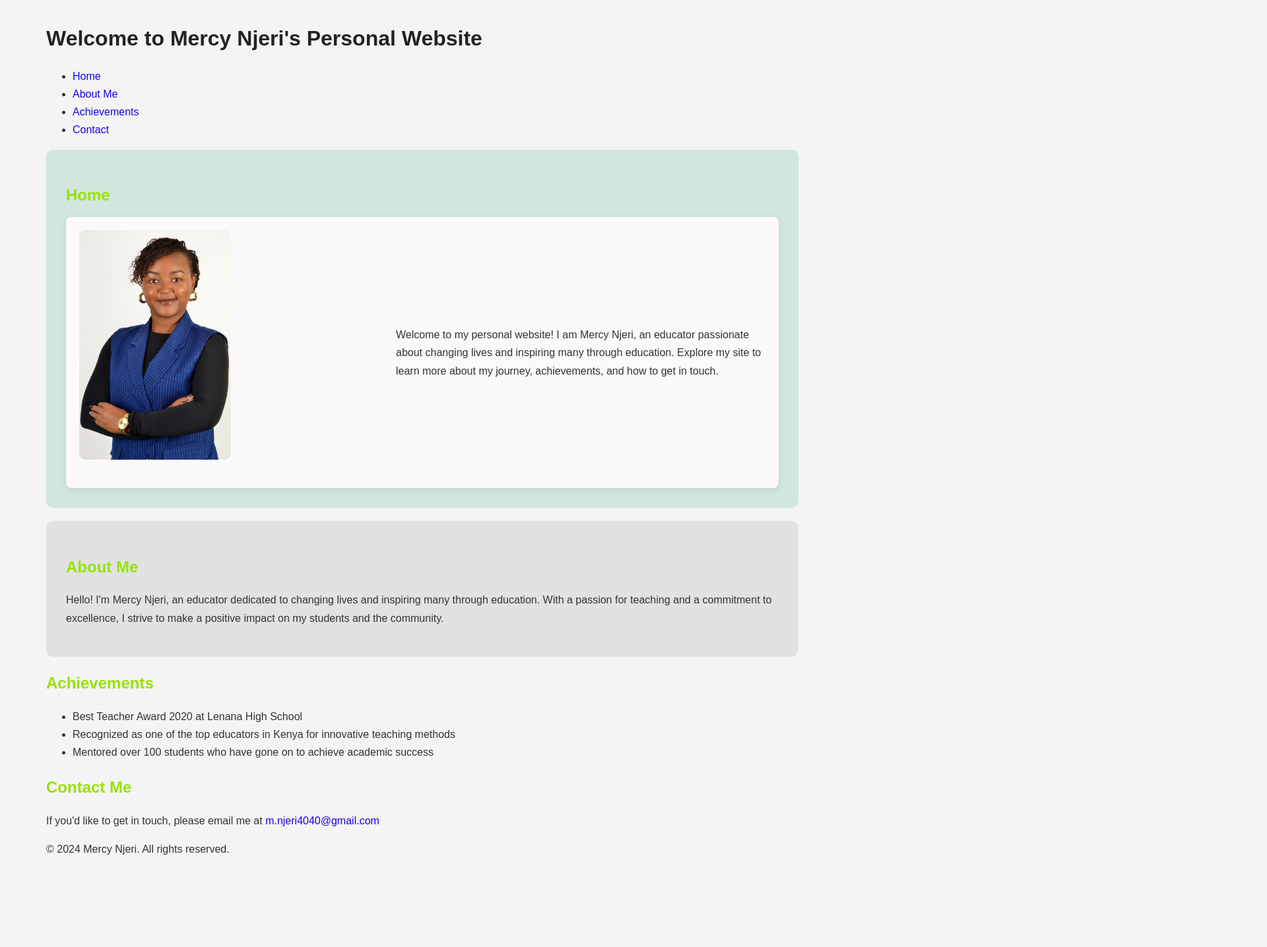
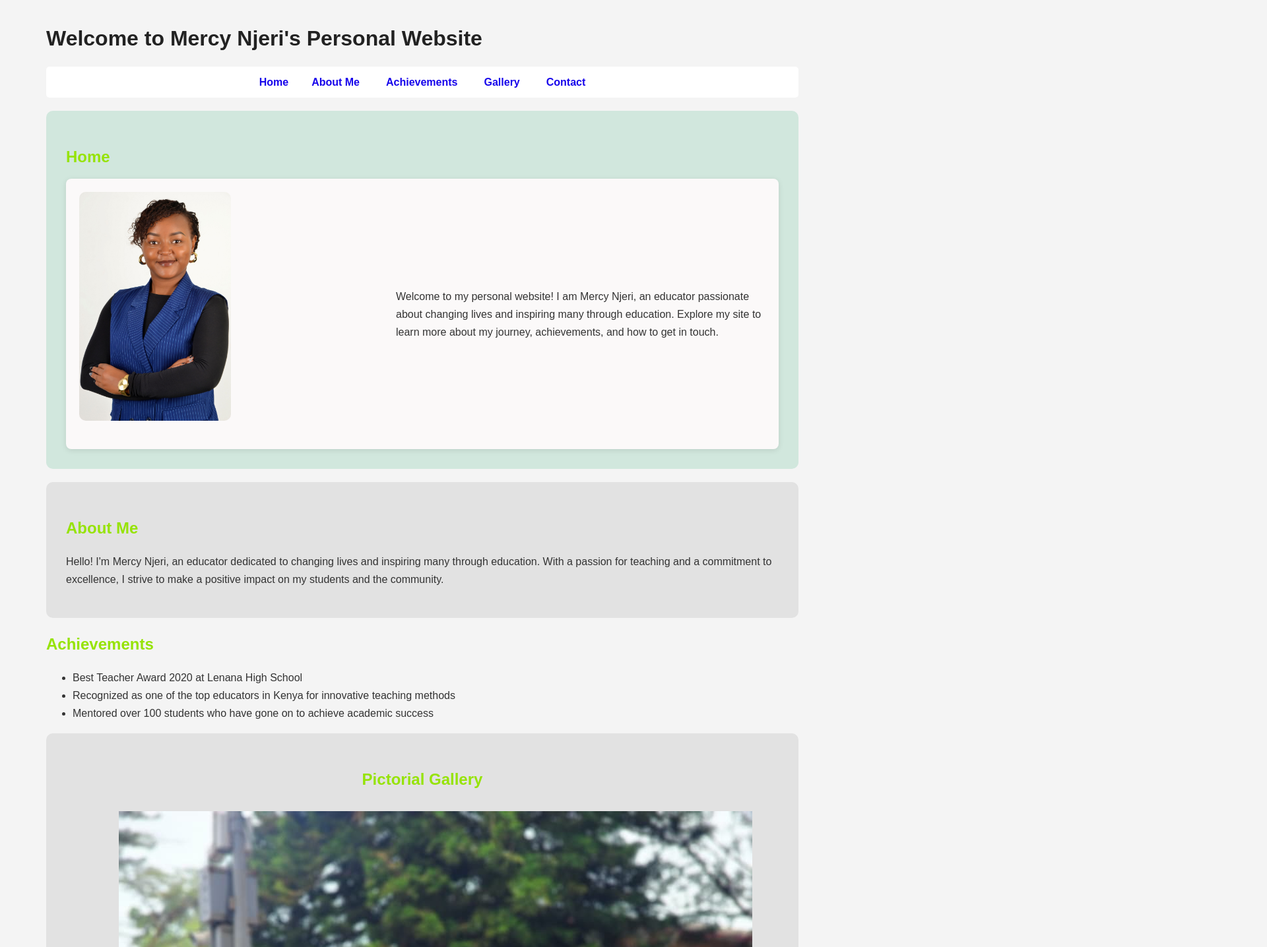
Before and after one commit to mercyrocky254-hub/website2, a plain HTML site: page index.html in a window 1280 px wide. Shown: the part 60-1496 px from the top of the page at 66% size, 1920 px wide, since content can reach past the window. Before the commit the page ends 1446 px from the top, so only its background shows below. Drawn offline with nearby package versions, Linux system fonts and the light colour scheme.

Commit message:
thursday

```diff
--- a/assets/CSS/styles.css
+++ b/assets/CSS/styles.css
@@ -86,3 +86,67 @@ button:hover {
   flex: 1 1 400px; /* Text column */
   text-align: left;
 }
+
+.nav {
+    background-color: #ffffff;
+    padding: 10px;
+    border-radius: 5px;
+    margin-bottom: 20px;
+    text-align: center;
+
+
+}
+.nav ul {
+    list-style: none;
+    padding: 0;
+    margin: 0;
+    display: flex;
+    justify-content: center;
+    gap: 15px;
+    flex-wrap: wrap;
+}
+.nav ul li {
+    margin: 0 10px;
+}
+.nav ul li a {
+    color: #1704eb;
+    font-weight: bold;
+    text-decoration: none;
+    display: flex;
+    align-items: center;
+    gap: 5px;
+}
+.nav ul li a:hover {
+    text-decoration: underline;
+}
+.nav ul li a i {
+    font-size: 18px;
+    color: #1704eb;
+}
+.nav ul li a span {
+    font-size: 16px;
+}
+
+.gallery{
+    background-color: #e2e2e2;
+    padding: 30px;
+    border-radius: 10px;
+    margin-bottom: 20px;
+    text-align: center;
+}
+
+.gallery-container {
+    display: flex;
+    justify-content: center;
+    gap: 15px;
+    flex-wrap: wrap;
+}
+
+footer {
+    text-align: center;
+    padding: 15px;
+    background-color: #d1e7dd;
+    color: #fff;
+    border-radius: 5px;
+    margin-top: 20px;
+}
--- a/index.html
+++ b/index.html
@@ -9,19 +9,27 @@
    <meta name="author" content="Mercy Njeri">
    <meta rel="icon" type="image/jpg" href="assets/images/MERCY  NJERI 2.jpg">
    <link rel="stylesheet" href="assets/CSS/styles.css">
+   <link rel="preconnect" href="https://fonts.googleapis.com">
+   <link rel="ass"
+
+   <link rel="stylesheet" href="https://cdnjs.cloudflare.com/ajax/libs/line-awesome/1.3.0/line-awesome/css/line-awesome.min.css">
    <script src="assets/JS/index.js" defer></script>
 </head>
 <body>
    <header>
       <h1>Welcome to Mercy Njeri's Personal Website</h1>
+      <div class="nav">
       <nav>
          <ul>
-            <li><a href="#home">Home</a></li>
-            <li><a href="#about">About Me</a></li>
-            <li><a href="#achievements">Achievements</a></li>
-            <li><a href="#contact">Contact</a></li>
+            <li><a href="#home"><i class="las la-home"></i><span>Home</span></a></li>
+            <li><a href="#about"><span>About Me</span> <i class="las la-user"></i></a></li>
+            <li><a href="#achievements"><span>Achievements</span> <i class="las la-trophy"></i></a></li>
+            <li><a href="#Gallery"><span>Gallery</span> <i class="las la-images"></i></a></li>
+            <li><a href="#contact"><span>Contact</span> <i class="las la-envelop"></i></a></li>
+
          </ul>
       </nav>
+      </div>
    </header>
    <section class="home-section" id="home">
       <h2>Home</h2>
@@ -53,10 +61,26 @@
       </ul>
    </section>
 
+   <section class="gallery" id="gallery">
+      <h2>Pictorial Gallery</h2>
+      <div class="gallery-container">
+         <div class="gallery-item">
+            <ul
+         <li><img src="assets/images/WhatsApp Image 2025-10-27 at 13.09.44_24dfb100.jpg" alt="Mercy Njeri receiving Best Teacher Award"></li>
+
+
+         <img src="assets/images/prof 2.jpg" alt="Mercy Njeri with Students">
+         <img src="assets/images/WhatsApp Image 2025-02-18 at 14.29.02_c10e2dd5.jpg" alt="Mercy Njeri Teaching in Class">
+         </ul>
+         </div>
+      </div>
+   </section>
+
    <section class="contact-section" id="contact">
       <h2>Contact Me</h2>
       <p>If you'd like to get in touch, please email me at <a href="mailto:m.njeri4040@gmail.com">m.njeri4040@gmail.com</a></p>
    </section>
+
    <footer>
       <p>&copy; 2024 Mercy Njeri. All rights reserved.</p>
    </footer>
```
Also changed, not shown: assets/images/WhatsApp Image 2025-02-18 at 14.29.02_c10e2dd5.jpg (added), assets/images/WhatsApp Image 2025-10-27 at 13.09.44_24dfb100.jpg (added), assets/images/prof 2.jpg (added).
